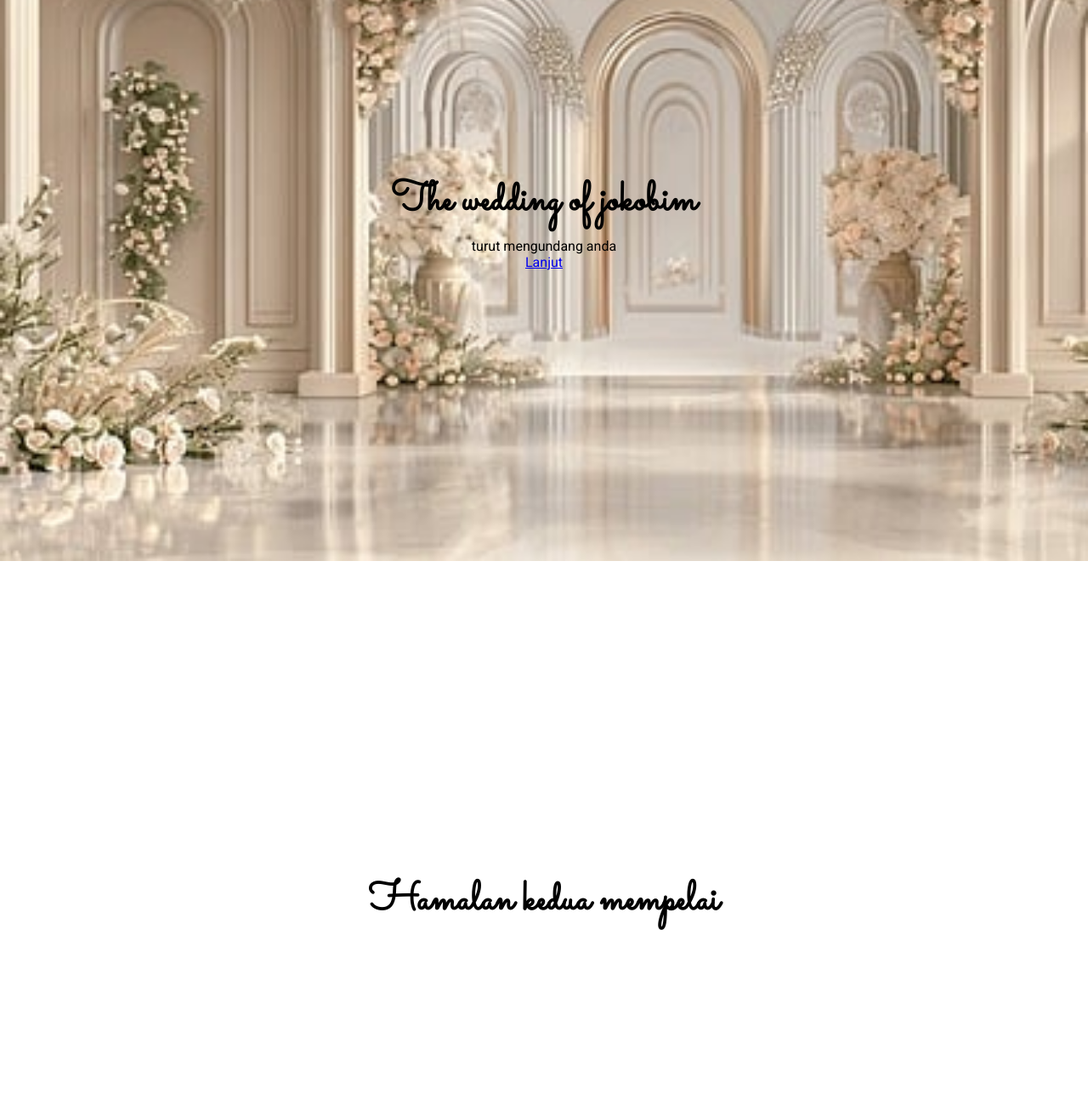
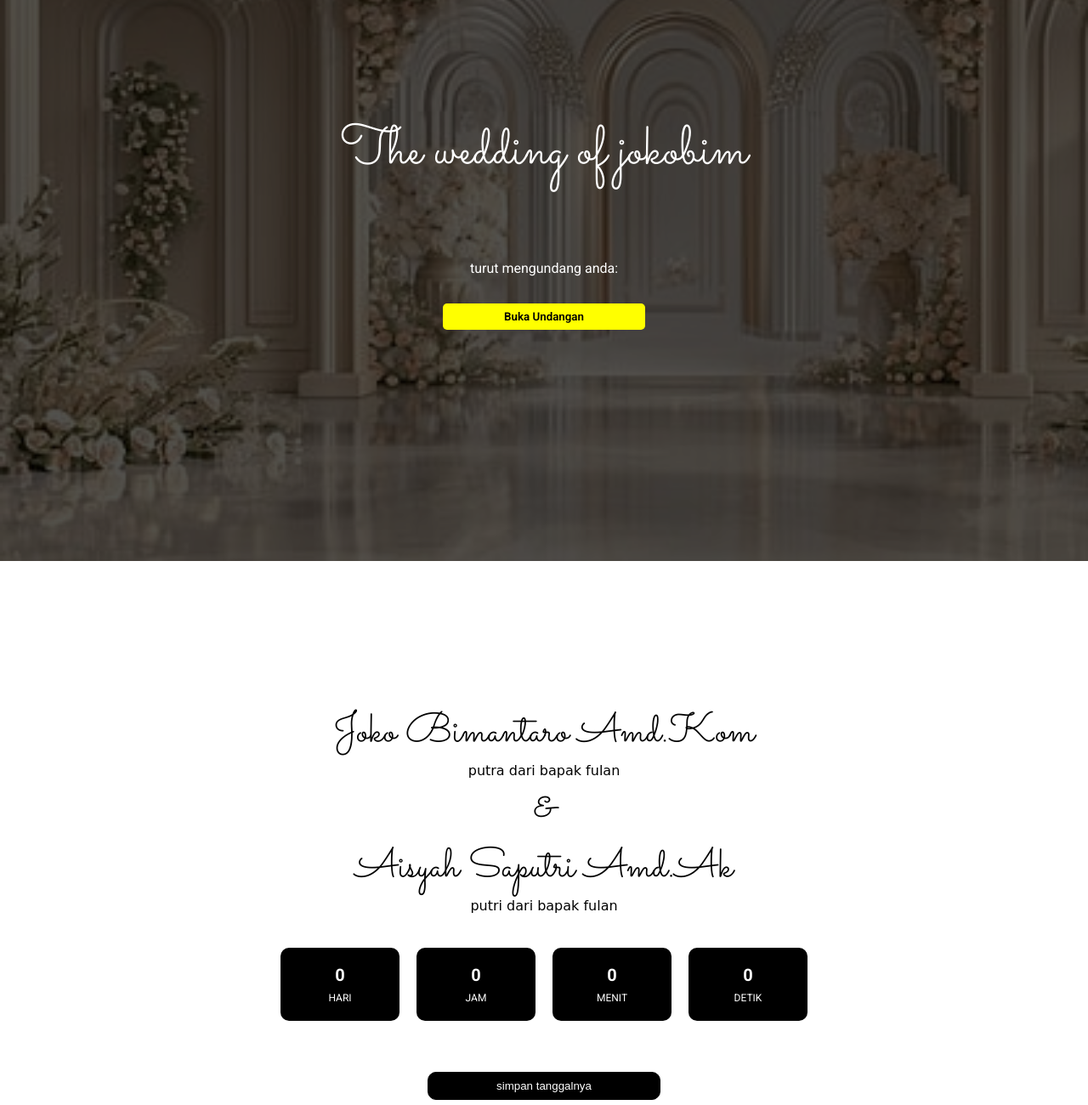
Before and after one commit to jokobim12/undanganDigital, a plain HTML site: page index.html in a window 1280 px wide. Shown: the part 140-1440 px from the top of the page at 85% size. Drawn offline with nearby package versions, Linux system fonts and the light colour scheme; a web font is replaced by a local one.

Commit message:
add halaman mempelai

```diff
--- a/assets/css/style.css
+++ b/assets/css/style.css
@@ -3,15 +3,19 @@
     margin: 0;
 }
 
+:root {
+    scroll-behavior: smooth;
+}
 
-h1{
+body::-webkit-scrollbar {
+    display: none;
+    /* Untuk Chrome, Safari, dan Opera */
+}
+
+h1 {
     font-family: 'Sacramento', cursive;
     font-size: 3rem;
-    font-weight: 600;
-}
-
-p{
-    margin-top: .5rem;
+    font-weight: 400;
 }
 
 
@@ -23,6 +27,11 @@ body {
     display: none;
 }
 
+body.tidak-scroll {
+    overflow: hidden;
+    /* supaya tidak bisa scroll saat di halaman cover */
+}
+
 .container {
     text-align: center;
 }
@@ -30,28 +39,60 @@ body {
 /* halaman pembuka */
 #pembuka {
     display: flex;
-    background-image: url(/img/background/backround.png);
+    /* background-image: url(../img/background/backround.png); */
+    background-image: url(../../img/background/backround.png);
     background-repeat: no-repeat;
     background-size: cover;
     height: 100vh;
     align-items: center;
     justify-content: center;
+    position: relative;
     z-index: 1;
 }
 
-#pembuka::after{
+#pembuka::after {
+    position: absolute;
     content: "";
-    height: 100vh;
-    background-color: rgba(0, 0, 0, 0.329);
+    height: 100%;
+    width: 100%;
+    background-color: rgba(0, 0, 0, 0.678);
     z-index: 2;
 }
 
+.selamat {
+    color: white;
+    z-index: 999;
+    position: relative;
+}
 
 .selamat h1 {
     text-align: center;
     z-index: 999;
-    /* font-size: 4rem; */
+    position: relative;
+    font-size: 4rem;
+    margin-bottom: 5rem;
 }
+
+.lanjut {
+    padding: .5rem 4.5rem;
+    border: 0px solid;
+    border-radius: 5px;
+    background-color: yellow;
+
+}
+
+.lanjut:hover {
+    background-color: rgb(255, 102, 0);
+    transition: .3s ease-in-out;
+}
+
+.lanjut a {
+    color: black;
+    font-family: 'roboto', sans-serif;
+    text-decoration: none;
+    font-weight: 600;
+}
+
 
 /* halaman mempelai */
 #mempelai {
@@ -60,6 +101,56 @@ body {
     align-items: center;
     justify-content: center;
 }
+
+.kalender {
+    padding: .5rem 5rem;
+    background-color: black;
+    border: 1px solid;
+    border-radius: 10px;
+}
+
+.kalender a {
+    text-decoration: none;
+    color: white;
+}
+
+.countdown-section {
+    text-align: center;
+    padding: 40px 20px;
+    font-size: 1rem;
+}
+
+.countdown-wrapper {
+    display: flex;
+    justify-content: center;
+    gap: 20px;
+    flex-wrap: wrap;
+    margin-bottom: 20px;
+}
+
+.countdown-box {
+    border-radius: 10px;
+    padding: 20px;
+    min-width: 100px;
+    background: #000000;
+    backdrop-filter: blur(5px);
+}
+
+.countdown-box span {
+    font-size: 20px;
+    font-weight: bold;
+    display: block;
+    color: rgb(255, 255, 255);
+}
+
+.countdown-box small {
+    font-size: 12px;
+    color: rgb(255, 255, 255);
+    margin-top: 8px;
+    display: block;
+}
+
+
 
 /* halaman detail acara */
 #detail-acara {
--- a/assets/js/script.js
+++ b/assets/js/script.js
@@ -1 +1,62 @@
-console.log('hello world')
+document.body.classList.add("tidak-scroll"); // awal tidak bisa scroll
+
+document.getElementById("mulai").addEventListener("click", function () {
+  // Sembunyikan cover
+  document.getElementById("pembuka").style.display = "none";
+
+  // Tampilkan semua section lain
+  document.querySelectorAll(".tersembunyi").forEach(function (section) {
+    section.style.display = "block";
+  });
+
+  // Aktifkan scroll lagi
+  document.body.classList.remove("tidak-scroll");
+});
+
+// Ambil parameter 'nama' dari URL
+const urlParams = new URLSearchParams(window.location.search);
+const nama = urlParams.get("nama");
+
+// Jika parameter ada, ganti teksnya
+if (nama) {
+  document.getElementById("nama-undangan").innerText = `${decodeURIComponent(
+    nama
+  )}`;
+}
+
+// Countdown Timer
+const weddingDate = new Date("2025-07-15T10:00:00").getTime();
+
+function updateCountdown() {
+  const now = new Date().getTime();
+  const gap = weddingDate - now;
+
+  if (gap < 0) return;
+
+  const days = Math.floor(gap / (1000 * 60 * 60 * 24));
+  const hours = Math.floor((gap % (1000 * 60 * 60 * 24)) / (1000 * 60 * 60));
+  const minutes = Math.floor((gap % (1000 * 60 * 60)) / (1000 * 60));
+  const seconds = Math.floor((gap % (1000 * 60)) / 1000);
+
+  document.getElementById("days").textContent = days;
+  document.getElementById("hours").textContent = hours;
+  document.getElementById("minutes").textContent = minutes;
+  document.getElementById("seconds").textContent = seconds;
+}
+
+setInterval(updateCountdown, 1000);
+updateCountdown();
+
+setInterval(updateCountdown, 1000);
+updateCountdown(); // panggil sekali biar nggak nunggu 1 detik
+
+//   lanjutan countdown
+function addToGoogleCalendar() {
+  const title = encodeURIComponent("Pernikahan Joko & Fulan");
+  const location = encodeURIComponent("Gedung Kuliah Terpadu Politala");
+  const details = encodeURIComponent("Yuk hadir di hari bahagia kami 💕");
+
+  // Format UTC time: 20250315T030000Z = 15 Maret 2025, 10.00 WITA
+  const startDate = "20250715T020000Z";
+  const endDate = "20250715T090000Z";
+}
--- a/index.html
+++ b/index.html
@@ -25,21 +25,52 @@
         <section id="pembuka">
             <div class="selamat">
                 <h1>The wedding of jokobim</h1>
-                <p>turut mengundang anda</p>
-                <a href="#mempelai">Lanjut</a>
+                <p>turut mengundang anda:</p>
+                <p style="margin-bottom: 2rem; margin-top: 2rem;" id="nama-undangan"></p>
+                <button id="mulai" class="lanjut"><a href="#mempelai">Buka Undangan</a></button>
             </div>
         </section>
 
 
         <!-- 2. Halaman menampilkan kedua mempelai dan countdown acara -->
-        <section id="mempelai">
-            <div class="kedua_mempelai">
-                <h1>Hamalan kedua mempelai</h1>
+        <section id="mempelai" class="hidden">
+            <div class="kedua_mempelai ">
+                <h1>Joko Bimantaro Amd.Kom</h1>
+                <p style="font-family:Playwrite AU SA, cursive;">putra dari bapak fulan</p>
+                <h1>&</h1>
+                <h1>Aisyah Saputri Amd.Ak</h1>
+                <p style="font-family:Playwrite AU SA, cursive;">putri dari bapak fulan</p>
+
+                <!-- countdown acara -->
+                   <section class="countdown-section">
+                <div class="countdown-wrapper">
+                  <div class="countdown-box">
+                    <span id="days">0</span>
+                    <small>HARI</small>
+                  </div>
+                  <div class="countdown-box">
+                    <span id="hours">0</span>
+                    <small>JAM</small>
+                  </div>
+                  <div class="countdown-box">
+                    <span id="minutes">0</span>
+                    <small>MENIT</small>
+                  </div>
+                  <div class="countdown-box">
+                    <span id="seconds">0</span>
+                    <small>DETIK</small>
+                  </div>
+                </div>
+              </section>
+                <button class="kalender"><a href="">simpan tanggalnya</a>
+                </button>
             </div>
+
+
         </section>
 
         <!-- 3. Halaman menampilkan detail acara -->
-        <section id="detail-acara">
+        <section id="detail-acara" class="hidden">
             <div class="detail">
                 <h1>Halaman detail acara</h1>
             </div>
@@ -89,13 +120,13 @@
 
 
     <!-- footer -->
-     <footer style="text-align: center;">
+    <footer style="text-align: center;">
         <p>2025 - Digital Native ID</p>
-     </footer>
+    </footer>
 
 
     <!-- js eksternal -->
-    <script src="assets/js/script.js"></script>
+    <script src="/assets/js//script.js"></script>
     <!--aos animation js  -->
     <script src="https://unpkg.com/aos@2.3.1/dist/aos.js"></script>
     <script>
```
